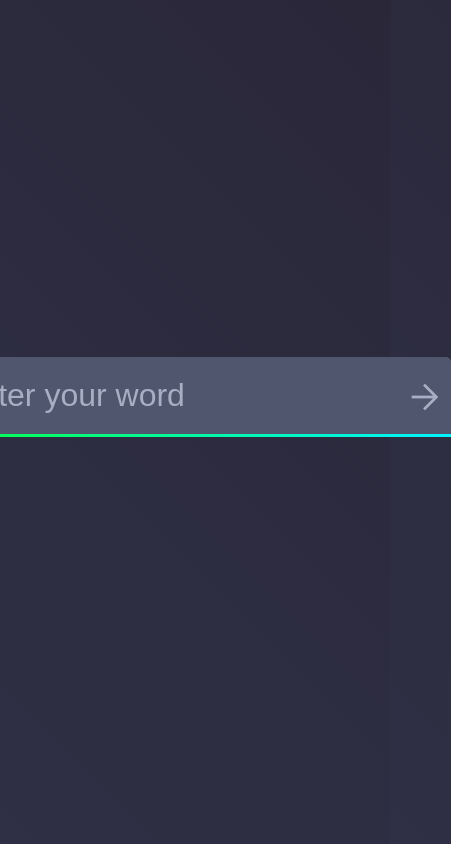
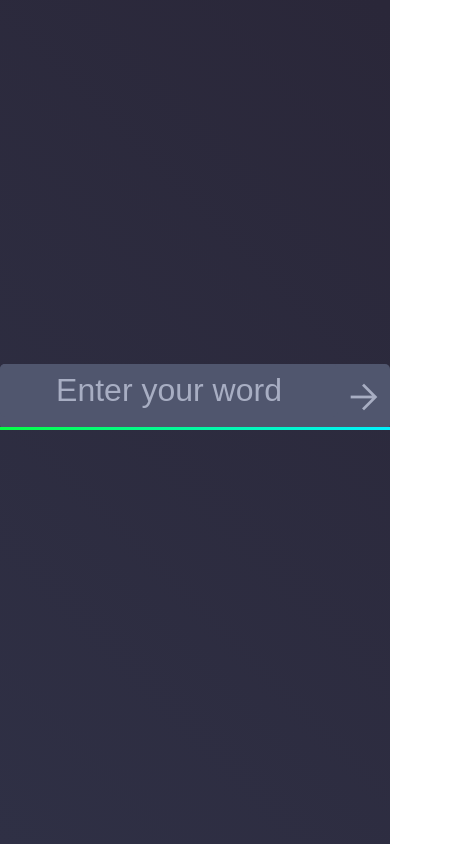
Before and after one commit to branlet/palindrome-evaluator, a plain HTML site: page index.html in a window 390 px wide. Shown: the whole page, 451 px wide, since content can reach past the window. Drawn offline with nearby package versions, Linux system fonts and the light colour scheme.

Commit message:
Added responsive capabilities

```diff
--- a/style.css
+++ b/style.css
@@ -87,3 +87,18 @@ body {
     align-items: center;
     justify-content: center;
   }
+
+@media only screen and (max-width: 600px) {
+    /* Adjust styles for smaller screens */
+
+    #textInput {
+        width: 100%;
+        box-sizing: border-box;
+        margin-bottom: 10px;
+        padding: 8px;
+    }
+
+    #textInput::placeholder {
+        text-align: center;
+    }
+}
```
